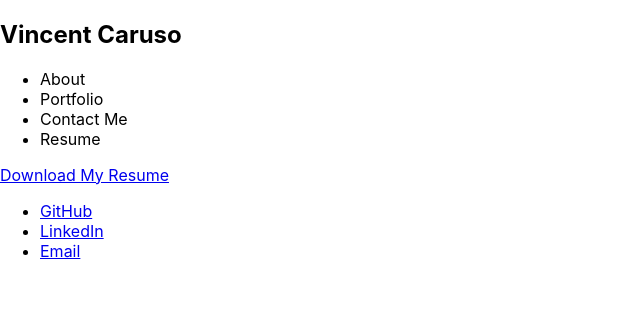
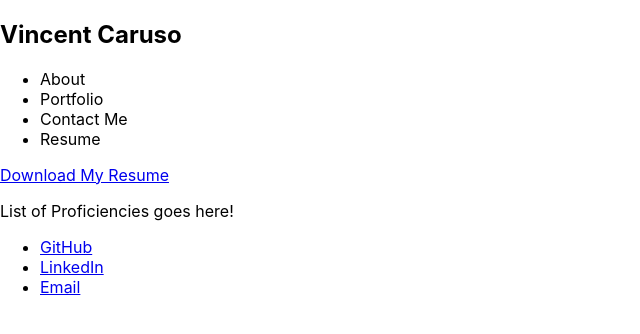
Before and after one commit to vcaruso0923/react-portfolio, a React (Create React App) app: page / in a window 1280 px wide. Both pictures are taken after a click on the element "Resume". Shown: the top 334 px of the page, without its empty margins (0-640 px from the left). Built offline with nearby package versions, Linux system fonts and the light colour scheme.

Commit message:
update page title for each component

```diff
--- a/src/App.js
+++ b/src/App.js
@@ -1,4 +1,4 @@
-import React, { useState } from 'react';
+import React, { useState, useEffect } from 'react';
 import Nav from './components/Nav';
 import About from './components/About';
 import Portfolio from './components/Portfolio';
@@ -16,16 +16,23 @@ function App() {
   const [resumeSelected, setResumeSelected] = useState(false);
 
   var currentPage;
+  var pageName;
 
   if (aboutSelected) {
     currentPage = <About></About>
+    pageName = "Vincent Caruso"
   } else if (portfolioSelected) {
     currentPage = <Portfolio></Portfolio>
+    pageName = "Portfolio"
   } else if (contactSelected) {
     currentPage = <Contact></Contact>
+    pageName = "Contact"
   } else if (resumeSelected) {
     currentPage = <Resume></Resume>
+    pageName = "Resume"
   }
+
+  useEffect(() => {document.title = pageName;})
 
   return (
     <div>
--- a/src/components/Resume/index.js
+++ b/src/components/Resume/index.js
@@ -5,6 +5,7 @@ function Resume() {
     return (
         <div>
             <a href="../../assets/documents/VincentCarusoResume.docx" download="Vincent Caruso's Resume.docx">Download My Resume</a>
+            <p>List of Proficiencies goes here!</p>
         </div>
     );
 }
```
